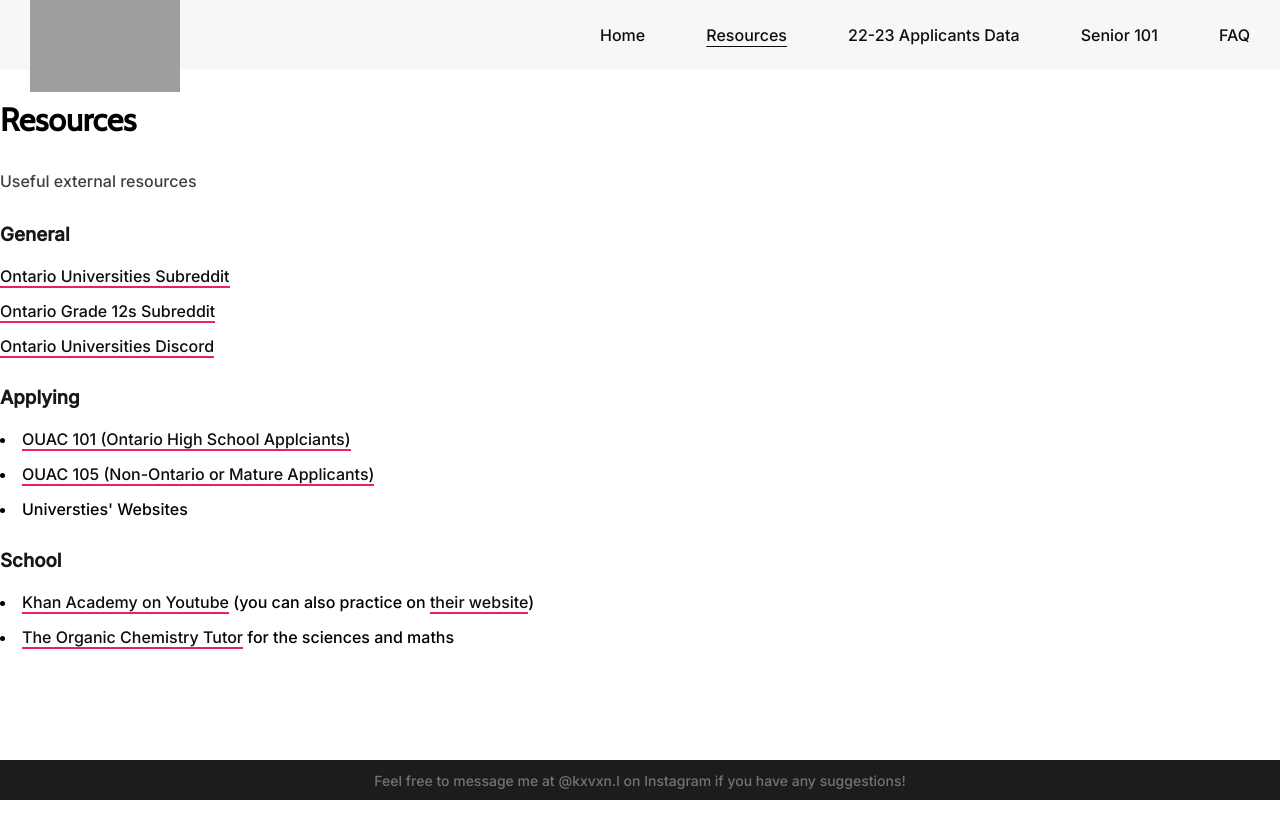
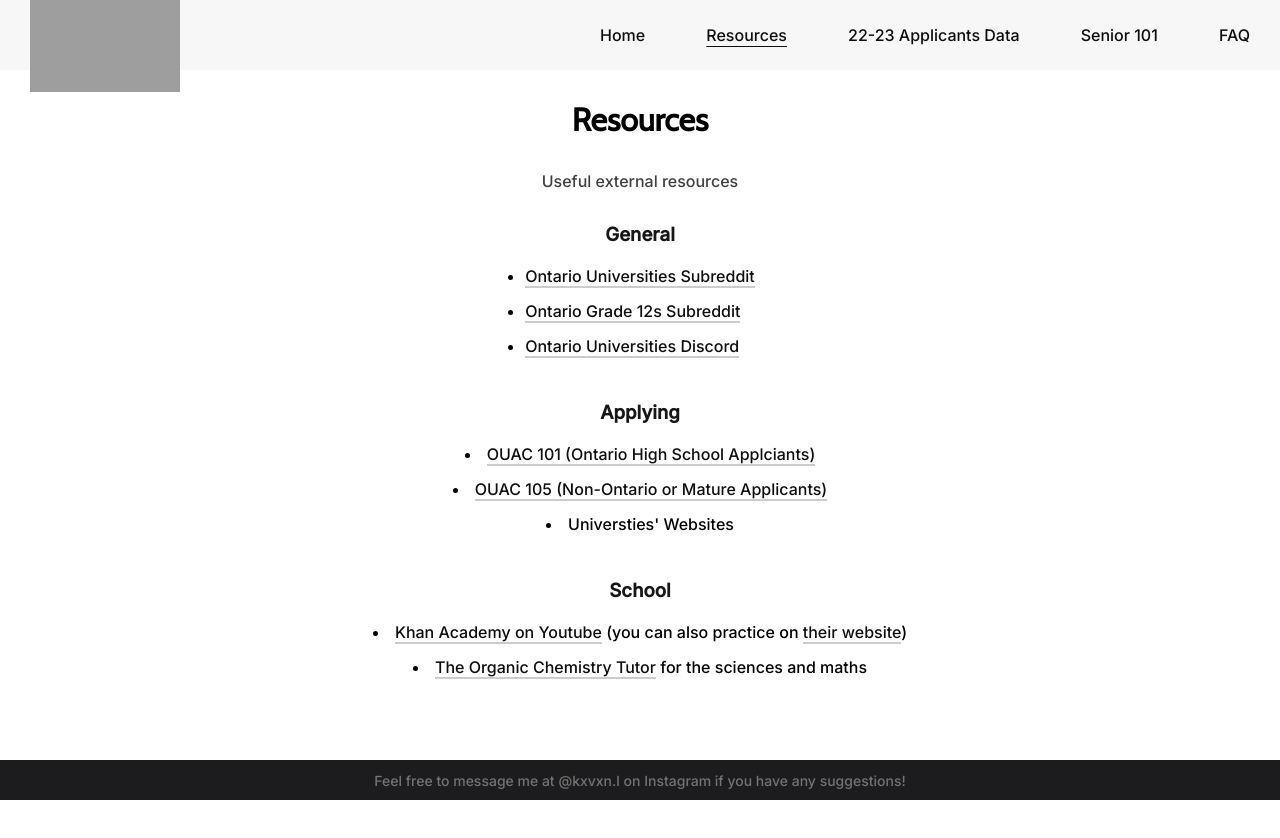
Before and after one commit to klau1011/Project-OU-Client, a React (Create React App) app: page /resources in a window 1280 px wide. Shown: the top 838 px of the page. After the commit the page ends 800 px from the top, so only its background shows below. Built offline with nearby package versions, Linux system fonts and the light colour scheme; grey boxes are pictures that could not be loaded.

Commit message:
optimized CSS to eliminate <br> HTML

```diff
--- a/src/components/ApplicantsData.css
+++ b/src/components/ApplicantsData.css
@@ -3,6 +3,7 @@
   flex-direction: column;
   justify-content: center;
   align-items: center;
+  padding-top: 100px;
 }
 .search-container{
   position: relative;
--- a/src/components/ApplicantsData.tsx
+++ b/src/components/ApplicantsData.tsx
@@ -75,11 +75,6 @@ const ApplicantsData: FC = () => {
 
   return (
     <>
-      <br></br>
-      <br></br>
-      <br></br>
-      <br></br>
-      <br></br>
       {/* header */}
       <div className="body-container">
         <h1>2022-2023 Ontario Applicants Data</h1>
--- /dev/null
+++ b/src/components/FAQ.css
@@ -0,0 +1,3 @@
+.body-container{
+    padding-bottom: 100px;
+}
--- a/src/components/FAQ.tsx
+++ b/src/components/FAQ.tsx
@@ -1,19 +1,14 @@
 import React, {FC} from "react";
 import Accordion from "./Accordion.tsx";
 import "./Accordion.css";
+import "./FAQ.css"
 import { accordionData } from "./AccordionData.tsx";
 
 // faq page
 const FAQ: FC = () => {
   return (
     <>
-      <br></br>
-      <br></br>
-      <br></br>
-      <br></br>
-      <br></br>
-
-      <div className="horizontal-bar"></div>
+      <div className="body-container">
       <div className="dropContainer">
         <h1 id="faq">FAQ</h1>
 
@@ -23,24 +18,7 @@ const FAQ: FC = () => {
           ))}
         </div>
       </div>
-      <br></br>
-      <br></br>
-      <br></br>
-      <br></br>
-      <br></br>
-      <br></br>
-      <br></br>
-      <br></br>
-      <br></br>
-      <br></br>
-      <br></br>
-      <br></br>
-      <br></br>
-      <br></br>
-      <br></br>
-      <br></br>
-      <br></br>
-      <br></br>
+      </div>
     </>
   );
 }
--- a/src/components/Guide.css
+++ b/src/components/Guide.css
@@ -14,6 +14,7 @@ body{
     color: #404040;
     width: 650px;
     margin: auto auto 100px auto;
+    padding-top: 100px;
 }
 
 #intro-par{
--- a/src/components/Guide.tsx
+++ b/src/components/Guide.tsx
@@ -4,11 +4,6 @@ import "./Guide.css";
 function Guide() {
   return (
     <>
-      <br></br>
-      <br></br>
-      <br></br>
-      <br></br>
-      <br></br>
       <div className="blog-container">
         <h1 id="blog-title">A guide to your grade 12 year</h1>
 
--- a/src/components/Resources.css
+++ b/src/components/Resources.css
@@ -1,8 +1,20 @@
-p{
-    color: #404040;
+p {
+  color: #404040;
 }
 
- li > a {
-        text-decoration: none;
-        border-bottom: #EA215A 0.125em solid;
-      }
+li > a {
+  text-decoration: none;
+  border-bottom: #CCCCCC 0.125em solid; /* Light gray underline */
+  transition: border-color 0.3s;
+}
+
+li > a:hover {
+  border-color: #FFD700; /* Change the border color to desired highlight color */
+}
+
+.container {
+  display: flex;
+  flex-direction: column;
+  align-items: center;
+  padding-top: 100px;
+}
```
Also changed, not shown: src/components/Resources.tsx (+0 -16 lines).
